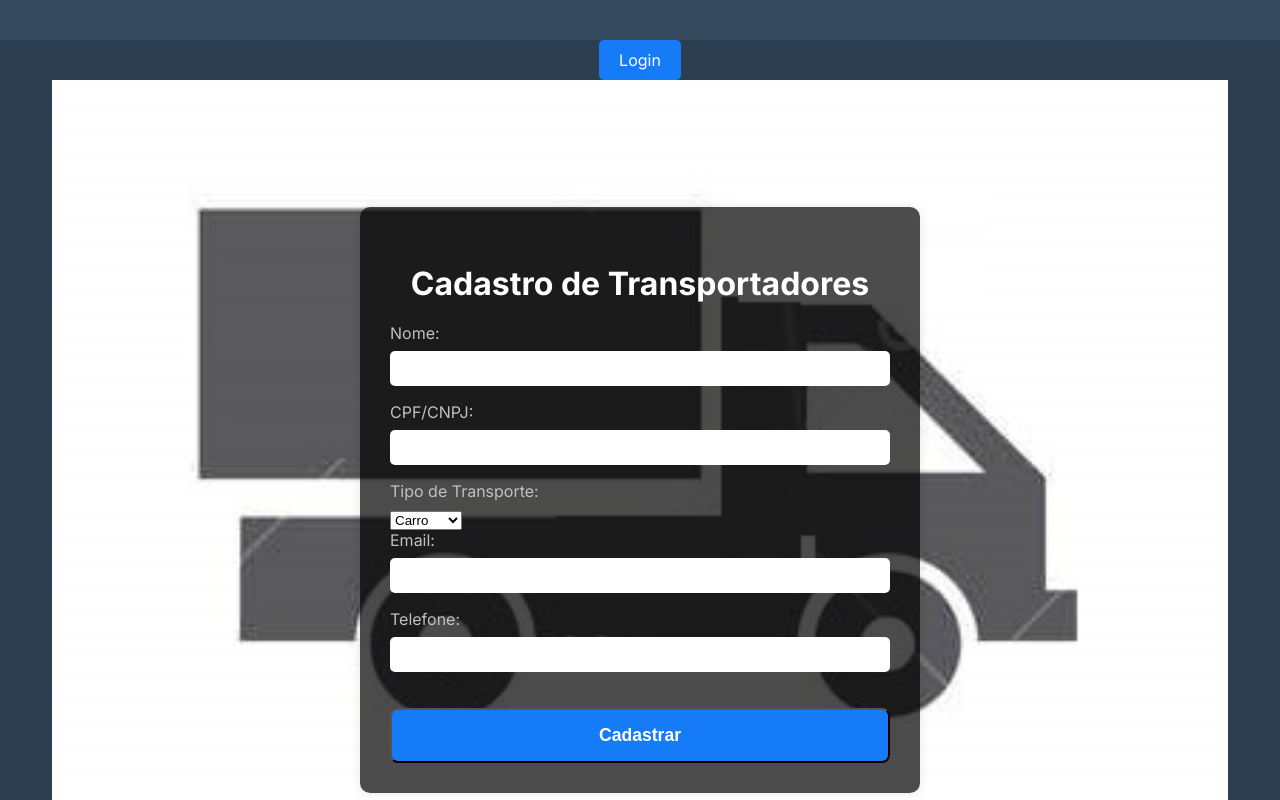
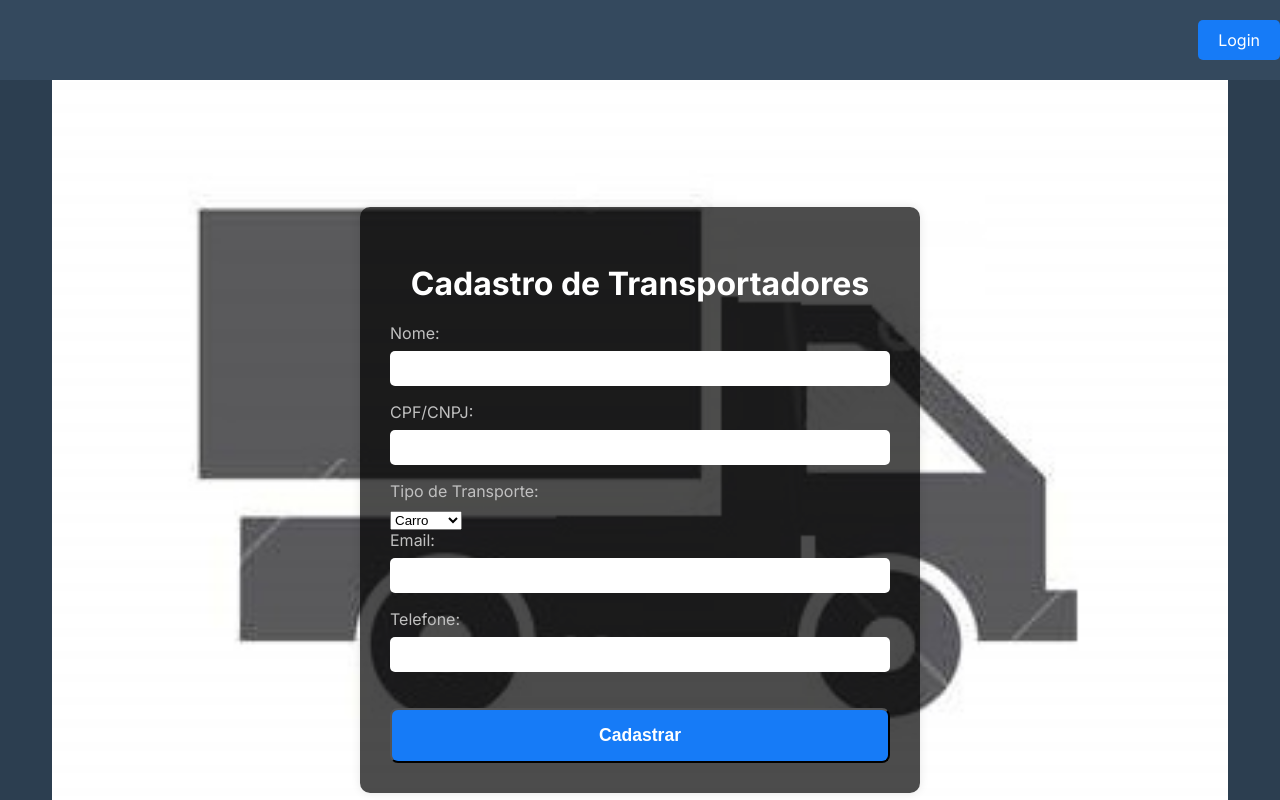
Before and after one commit to HemersonCS/MATCH-DO-BEM, a plain HTML site: page coleta.html in a window 1280 px wide. Shown: the top 800 px of the page. Drawn offline with Linux system fonts and the light colour scheme; a script that the page names is missing.

Commit message:
ajuste botão login

```diff
--- a/coleta.html
+++ b/coleta.html
@@ -20,7 +20,7 @@
 </head>
 
 <body>
-    <header class="header"></header>
+    <header class="header">
         <a href="login.html" class="header__login">Login</a>
     </header>
 
```
Also changed, not shown: produtos.html (+1 -1 lines).
